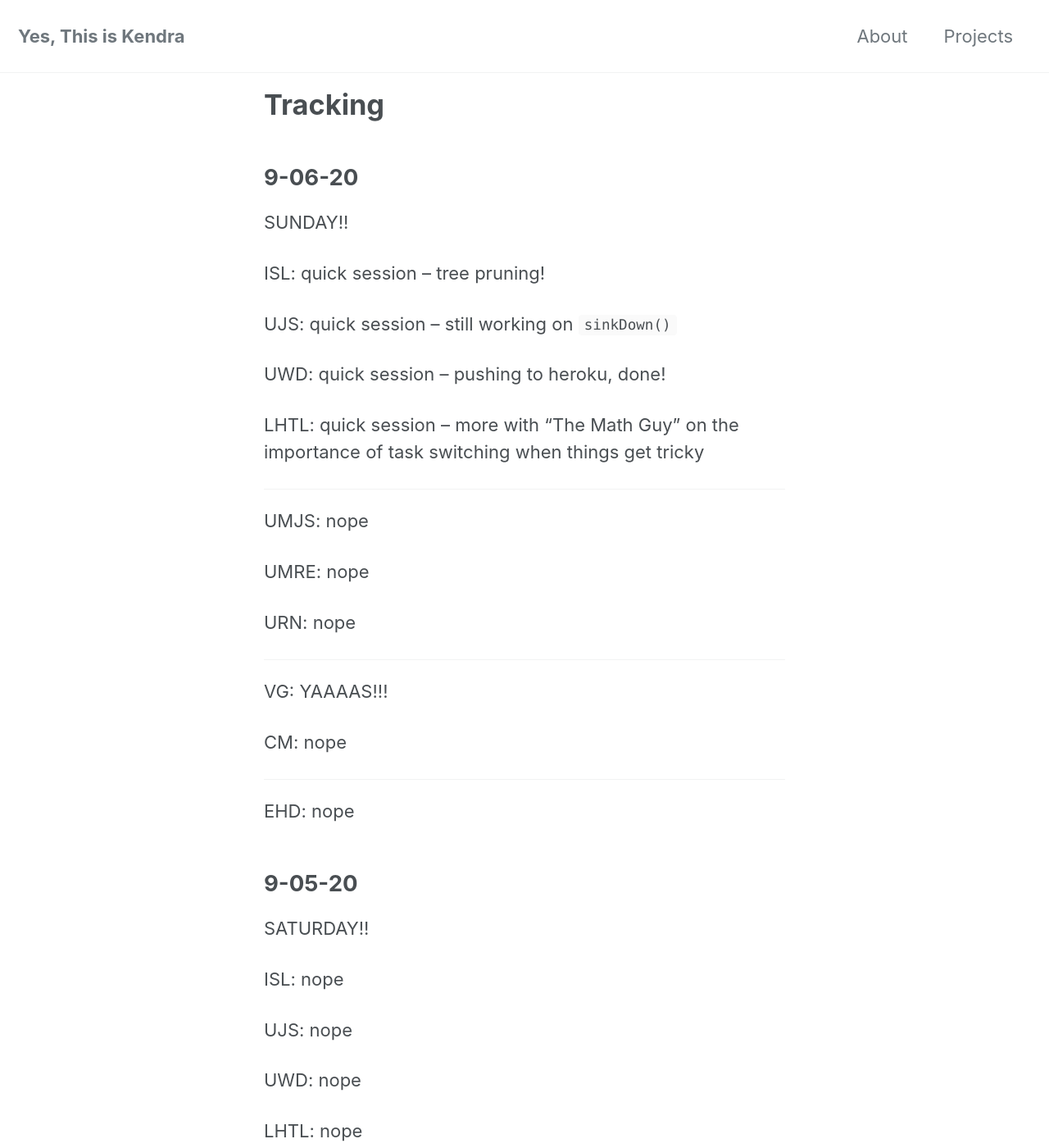
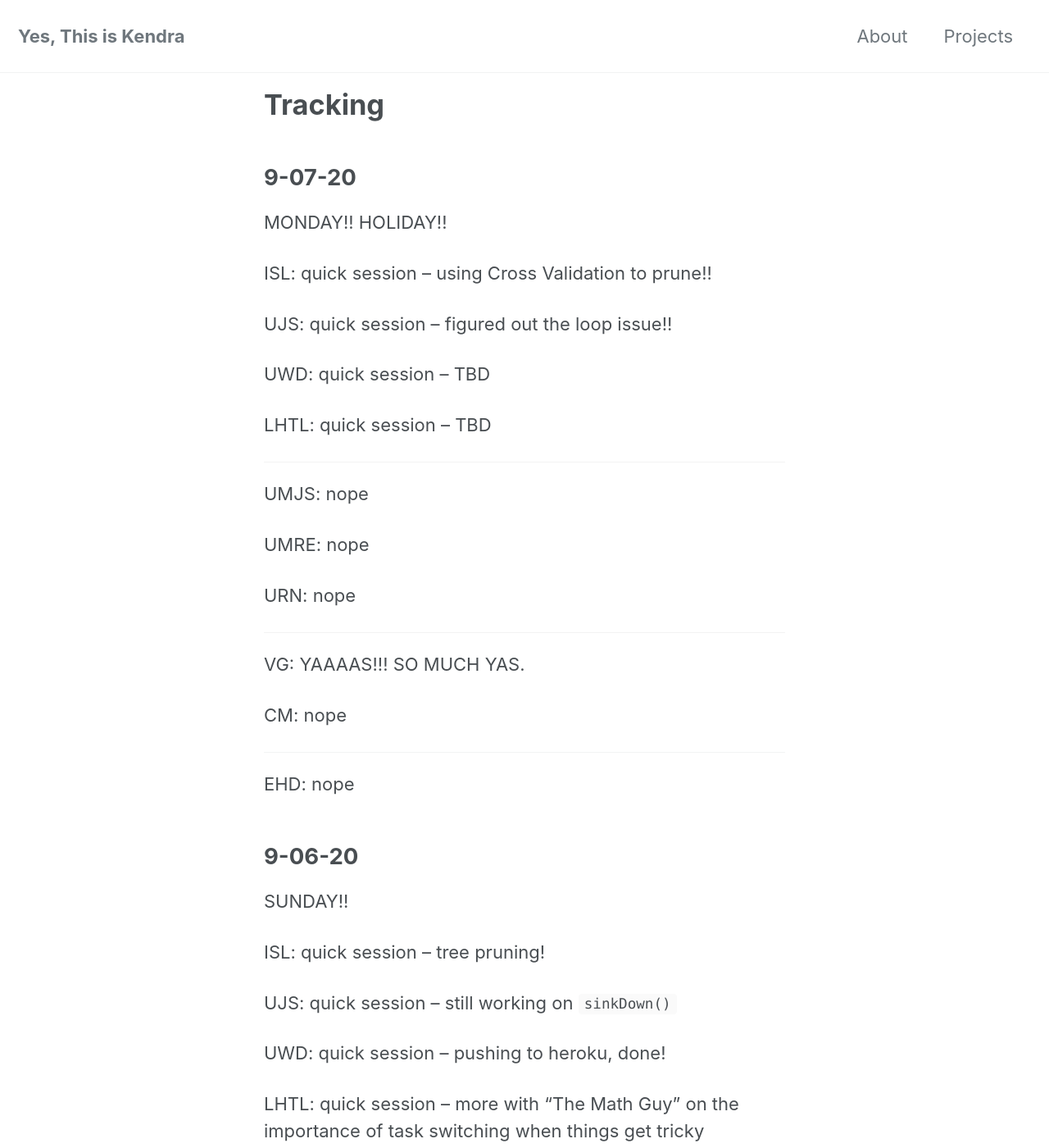
Before and after one commit to yesthisiskendra/yesthisiskendra.github.io, a Jekyll site: the page built from _pages/tracking.md, in a window 1280 px wide and 1400 px high. Shown: the whole window at 82% size. Built offline with Jekyll 4.4.1, drawn with Linux system fonts in a browser that asks for light colours; cached includes are drawn as plain includes; nearby versions of some CDN libraries.

Commit message:
Add tracking

```diff
--- a/_pages/tracking.md
+++ b/_pages/tracking.md
@@ -3,6 +3,36 @@ layout: home
 title: "Tracking"
 permalink: /tracking/
 ---
+
+## 9-07-20
+
+MONDAY!! HOLIDAY!!
+
+ISL: quick session -- using Cross Validation to prune!!
+
+UJS: quick session -- figured out the loop issue!!
+
+UWD: quick session -- TBD
+
+LHTL: quick session -- TBD
+
+---
+
+UMJS: nope
+
+UMRE: nope
+
+URN: nope
+
+---
+
+VG: YAAAAS!!! SO MUCH YAS.
+
+CM: nope
+
+---
+
+EHD: nope
 
 ## 9-06-20
 
```
